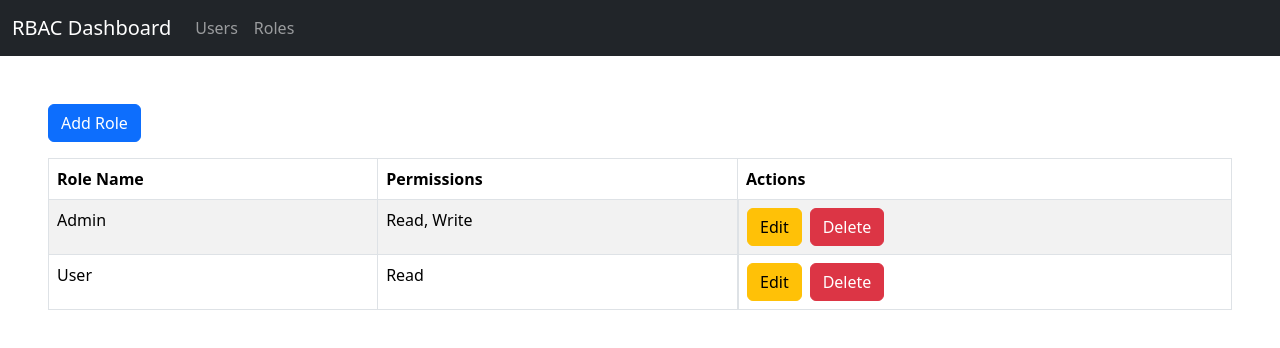
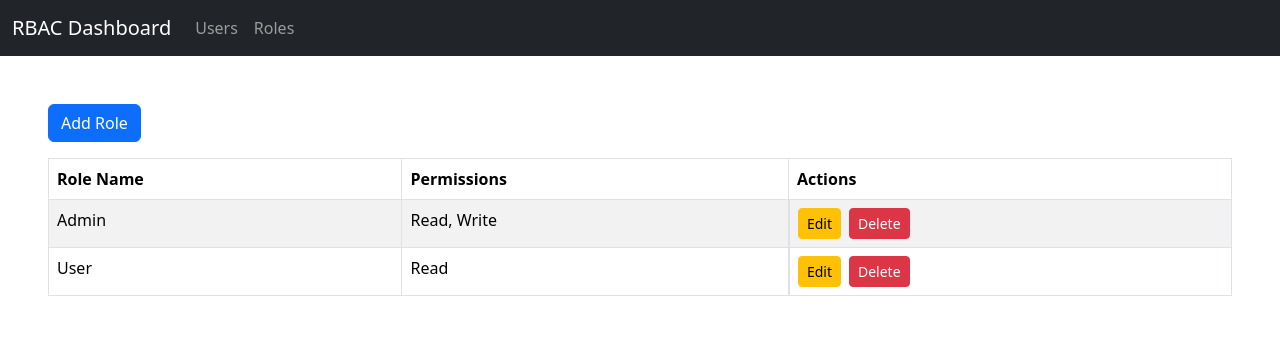
Before and after one commit to ATULHIRAY/RBAC_UI, a React (Create React App) app: page /roles in a window 1280 px wide. Shown: the top 348 px of the page. Built offline with nearby package versions, Linux system fonts and the light colour scheme.

Commit message:
Update RoleTable.js

```diff
--- a/src/components/RoleTable.js
+++ b/src/components/RoleTable.js
@@ -43,6 +43,7 @@ function RoleTable() {
       <Button variant="primary" className="mb-3" onClick={() => handleShow()}>
         Add Role
       </Button>
+      <div className="table-responsive">
         <Table striped bordered hover>
           <thead>
             <tr>
@@ -56,11 +57,11 @@ function RoleTable() {
               <tr key={index}>
                 <td>{role.name}</td>
                 <td>{role.permissions.join(', ')}</td>
-              <td className="gap-2 d-flex">
-                <Button variant="warning" className="mr-2" onClick={() => handleShow(role)}>
+                <td className="gap-2 d-flex flex-wrap">
+                  <Button variant="warning" size="sm" onClick={() => handleShow(role)}>
                     Edit
                   </Button>
-                <Button variant="danger" onClick={() => handleDelete(role.name)}>
+                  <Button variant="danger" size="sm" onClick={() => handleDelete(role.name)}>
                     Delete
                   </Button>
                 </td>
@@ -68,6 +69,7 @@ function RoleTable() {
             ))}
           </tbody>
         </Table>
+      </div>
 
       {/* Modal for Adding/Editing Role */}
       <Modal show={show} onHide={handleClose}>
```
Lines whose indentation alone changed are shown as unchanged.
